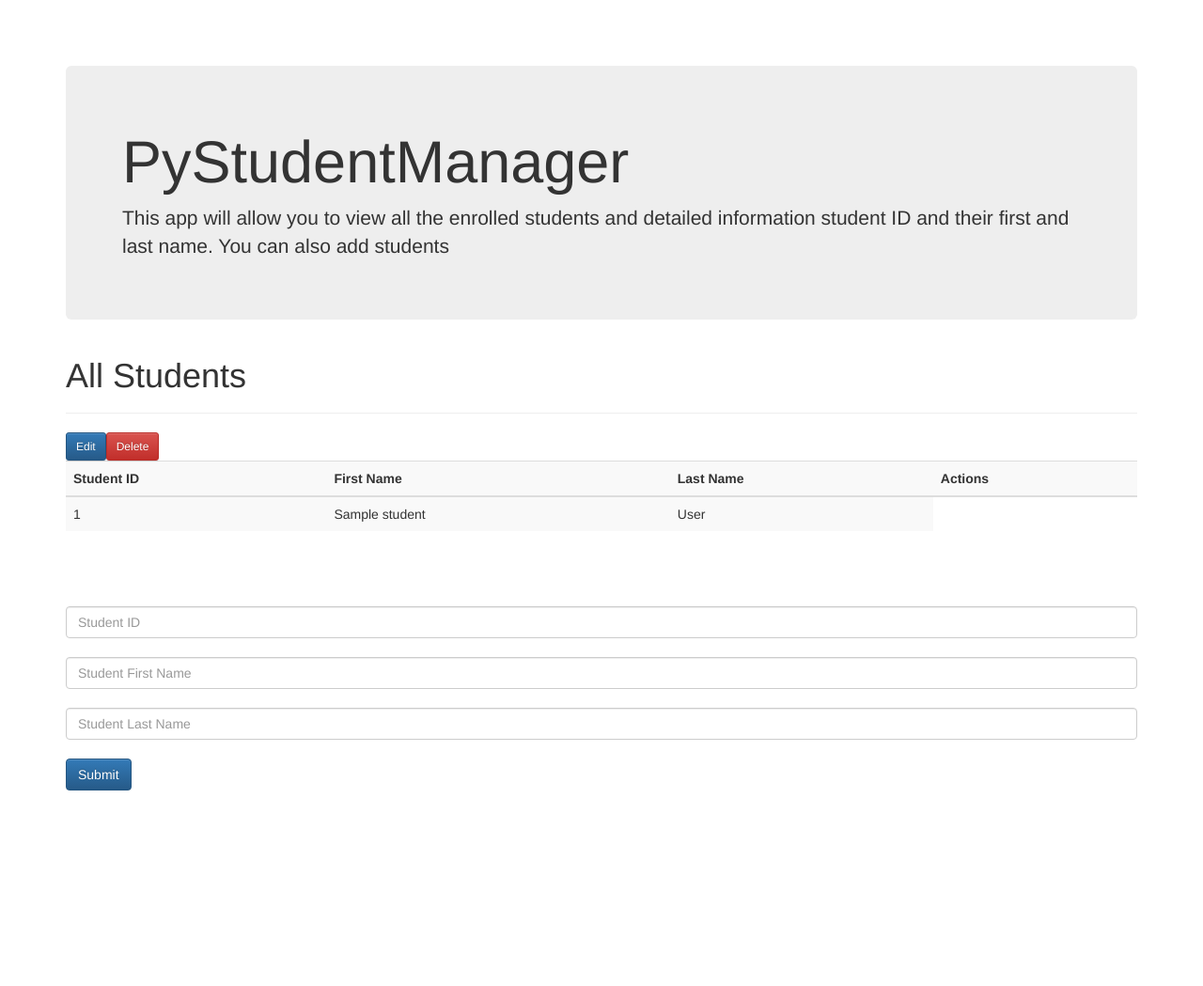
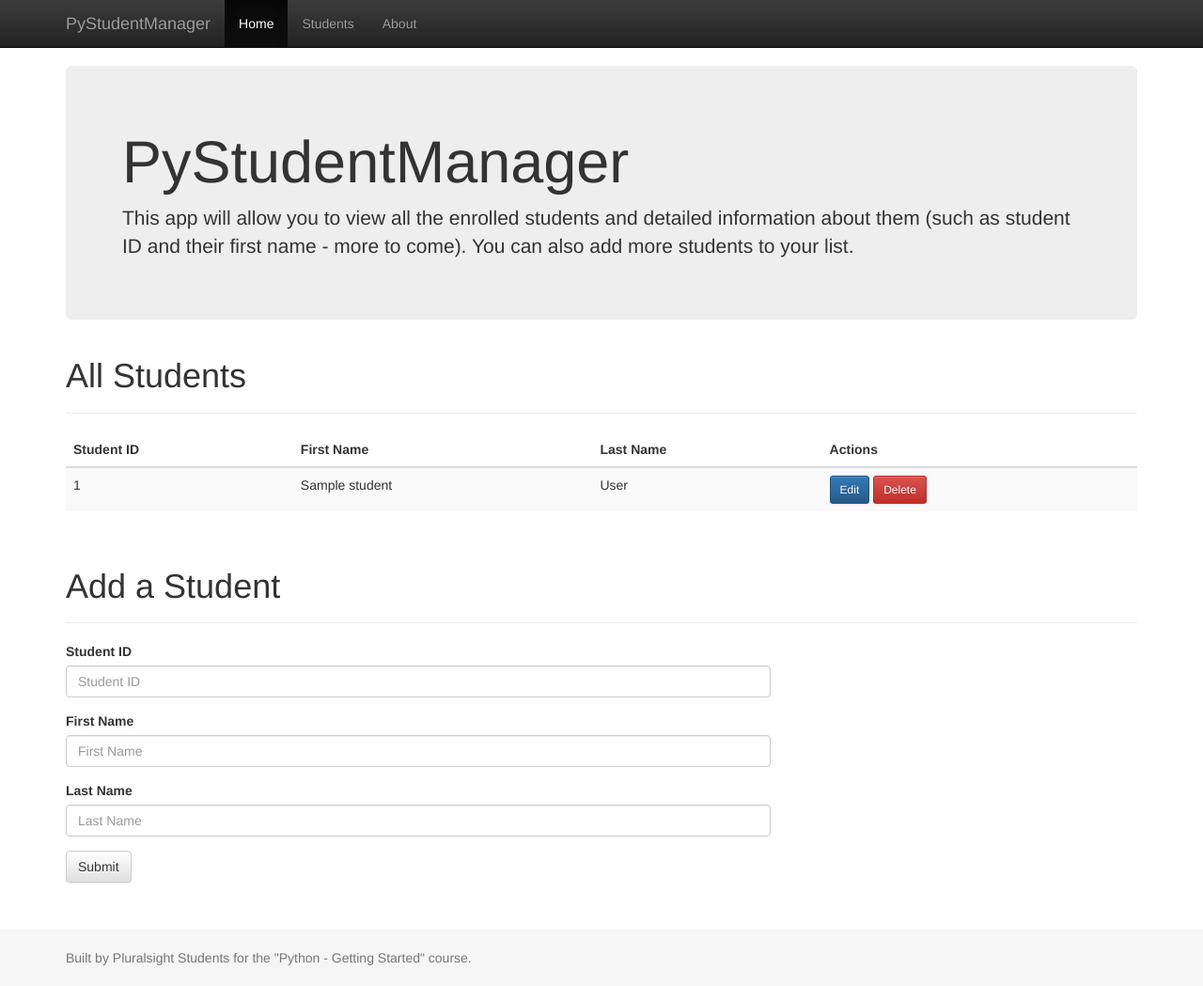
Before and after one commit to LiquidChickenQQ/Python_fundementals, a Flask app: template templates/index.html in a window 1280 px wide. Shown: the whole page at 94% size. Before the commit the page ends 841 px from the top, so only its background shows below. Run offline with Flask 2, Linux system fonts and the light colour scheme; the template is opened without the code that fills it: most values are stand-ins (such as "Sample title", 1, 10 or a date in 2020); some libraries are stand-ins or nearby versions.

Commit message:
Fifth Commit

```diff
--- a/app.py
+++ b/app.py
@@ -9,18 +9,18 @@ app = Flask(__name__)
 
 @app.route("/", methods=["GET", "POST"])
 def students_page():
-    if request.method == "POST":
-        new_student_id = request.form.get("student-id", "")
-        new_student_name = request.form.get("name", "")
-        new_student_last_name = request.form.get("last-name", "")
+	if request.method == "POST":
+		new_student_id = request.form.get("student-id", "")
+		new_student_name = request.form.get("name", "")
+		new_student_last_name = request.form.get("last-name", "")
 
-        new_student = Student(name=new_student_name, last_name=new_student_last_name, student_id=new_student_id)
-        students.append(new_student)
+		new_student = Student(name=new_student_name, student_id=new_student_id)
+		students.append(new_student)
 
-        return redirect(url_for("students_page"))
+		return redirect(url_for("students_page"))
 
-    return render_template("index.html", students=students)
+	return render_template("index.html", students=students)
 
 
 if __name__ == "__main__":
-    app.run(debug=True)
+	app.run(debug=True)
--- a/templates/index.html
+++ b/templates/index.html
@@ -1,20 +1,30 @@
 <!DOCTYPE html>
 <html lang="en">
 <head>
-    <meta charset="UTF-8">
-    <meta http-equiv="X-UA-Compatible" content=""IE="edge">
-    <meta name="viewport" content=""width="device-width, initial-scale=1">
-    <meta name="description" content="PyStudentManager app - Make Your Students Love You!">
+    <meta charset="utf-8">
+    <meta http-equiv="X-UA-Compatible" content="IE=edge">
+    <meta name="viewport" content="width=device-width, initial-scale=1">
+    <!-- The above 3 meta tags *must* come first in the head; any other head content must come *after* these tags -->
+    <meta name="description" content="PyStudentManager app - Make Your Students Love Your School">
     <meta name="author" content="From Students to Students">
-    <title>Student Manager</title>
+
+    <title>PyStudentManager - An App Built By Students, For Students</title>
+
     <link rel="stylesheet" href="https://maxcdn.bootstrapcdn.com/bootstrap/3.3.7/css/bootstrap.min.css" integrity="sha384-BVYiiSIFeK1dGmJRAkycuHAHRg32OmUcww7on3RYdg4Va+PmSTsz/K68vbdEjh4u" crossorigin="anonymous">
+
+    <!-- Optional theme -->
     <link rel="stylesheet" href="https://maxcdn.bootstrapcdn.com/bootstrap/3.3.7/css/bootstrap-theme.min.css" integrity="sha384-rHyoN1iRsVXV4nD0JutlnGaslCJuC7uwjduW9SVrLvRYooPp2bWYgmgJQIXwl/Sp" crossorigin="anonymous">
 
-    <script src="https://oss.maxcdn.comhtml5shiv/3.7.3/html5shiv.min.js"></script>
+    <!-- HTML5 shim and Respond.js for IE8 support of HTML5 elements and media queries -->
+    <!--[if lt IE 9]>
+    <script src="https://oss.maxcdn.com/html5shiv/3.7.3/html5shiv.min.js"></script>
     <script src="https://oss.maxcdn.com/respond/1.4.2/respond.min.js"></script>
+    <![endif]-->
+
+
     <style>
         body {
-        padding-top: 70px
+            padding-top: 70px;
         }
         footer {
             margin-top: 50px;
@@ -23,43 +33,64 @@
             background-color: #f5f5f5;
         }
         .text-muted {
-        color: #777:
+            color: #777;
         }
-
     </style>
 </head>
 
 <body>
 
+<nav class="navbar navbar-inverse navbar-fixed-top">
+    <div class="container">
+        <div class="navbar-header">
+            <button type="button" class="navbar-toggle collapsed" data-toggle="collapse" data-target="#navbar"
+                    aria-expanded="false" aria-controls="navbar">
+                <span class="sr-only">Toggle navigation</span>
+                <span class="icon-bar"></span>
+                <span class="icon-bar"></span>
+                <span class="icon-bar"></span>
+            </button>
+            <a class="navbar-brand" href="#">PyStudentManager</a>
+        </div>
+        <div id="navbar" class="collapse navbar-collapse">
+            <ul class="nav navbar-nav">
+                <li class="active"><a href="#">Home</a></li>
+                <li><a href="#students">Students</a></li>
+                <li><a href="#about">About</a></li>
+            </ul>
+        </div><!--/.nav-collapse -->
+    </div>
+</nav>
+
 <div class="container">
 
     <div class="jumbotron">
         <h1>PyStudentManager</h1>
-        <p>This app will allow you to view all the enrolled students and detailed information
-        student ID and their first and last name. You can also add students</p>
+        <p>This app will allow you to view all the enrolled students and detailed information about them (such as
+            student ID and their first name - more to come). You can also add more students to your list.</p>
+    </div>
 
-    </div>
     <div class="page-header">
         <h1>All Students</h1>
     </div>
     <div class="row">
         <div class="col-md-12">
             <table class="table table-striped">
-                <thread>
-                    <tbody>
+                <thead>
                 <tr>
                     <th>Student ID</th>
                     <th>First Name</th>
                     <th>Last Name</th>
                     <th>Actions</th>
                 </tr>
-                </thread>
+                </thead>
                 <tbody>
                 {% for student in students %}
                 <tr>
-                        <td>{{ student.students_id }}</td>
+                    <td>{{ student.student_id }}</td>
                     <td>{{ student.name }}</td>
                     <td>{{ student.last_name }}</td>
+                    <td>
                         <button class="btn btn-primary btn-sm">Edit</button>
                         <button class="btn btn-danger btn-sm">Delete</button>
                     </td>
@@ -67,30 +98,52 @@
                 {% endfor %}
                 </tbody>
             </table>
-            <br>
-            <br>
-            <br>
-            <form>
-                 <div class="StudentForm">
-                     <input type="form" class="form-control" id="student_id" aria-describedby="emailHelp" placeholder="Student ID">
         </div>
-                <br>
-                 <div class="StudentForm">
-                     <input type="form" class="form-control" id="name" aria-describedby="emailHelp" placeholder="Student First Name">
+
     </div>
-                <br>
-                 <div class="StudentForm">
-                     <input type="form" class="form-control" id="last_name" aria-describedby="emailHelp" placeholder="Student Last Name">
+
+    <div class="page-header">
+        <h1>Add a Student</h1>
     </div>
-                <br>
-                <button action="/" method="post" type="submit" class="btn btn-primary">Submit</button>
+
+    <div class="row">
+        <div class="col-md-8">
+            <form method="POST">
+                <div class="form-group">
+                    <label for="student-id">Student ID</label>
+                    <input type="number" class="form-control" id="student-id" placeholder="Student ID" name="student-id">
+                </div>
+                <div class="form-group">
+                    <label for="first-name">First Name</label>
+                    <input type="text" class="form-control" id="first-name" placeholder="First Name" name="name">
+                </div>
+                <div class="form-group">
+                    <label for="last-name">Last Name</label>
+                    <input type="text" class="form-control" id="last-name" placeholder="Last Name" name="last-name">
+                </div>
+
+                <button type="submit" class="btn btn-default">Submit</button>
             </form>
         </div>
     </div>
+
 </div>
 
+<footer class="footer">
+  <div class="container">
+      <p class="text-muted">Built by Pluralsight Students for the "Python - Getting Started" course.</p>
+  </div>
+</footer>
 
 
+<!-- Bootstrap core JavaScript
+================================================== -->
+<!-- Placed at the end of the document so the pages load faster -->
+<script src="https://ajax.googleapis.com/ajax/libs/jquery/1.12.4/jquery.min.js"></script>
 
+<!-- Latest compiled and minified JavaScript -->
+<script src="https://maxcdn.bootstrapcdn.com/bootstrap/3.3.7/js/bootstrap.min.js"
+        integrity="sha384-Tc5IQib027qvyjSMfHjOMaLkfuWVxZxUPnCJA7l2mCWNIpG9mGCD8wGNIcPD7Txa"
+        crossorigin="anonymous"></script>
 </body>
 </html>
```
Lines whose indentation alone changed are shown as unchanged.
